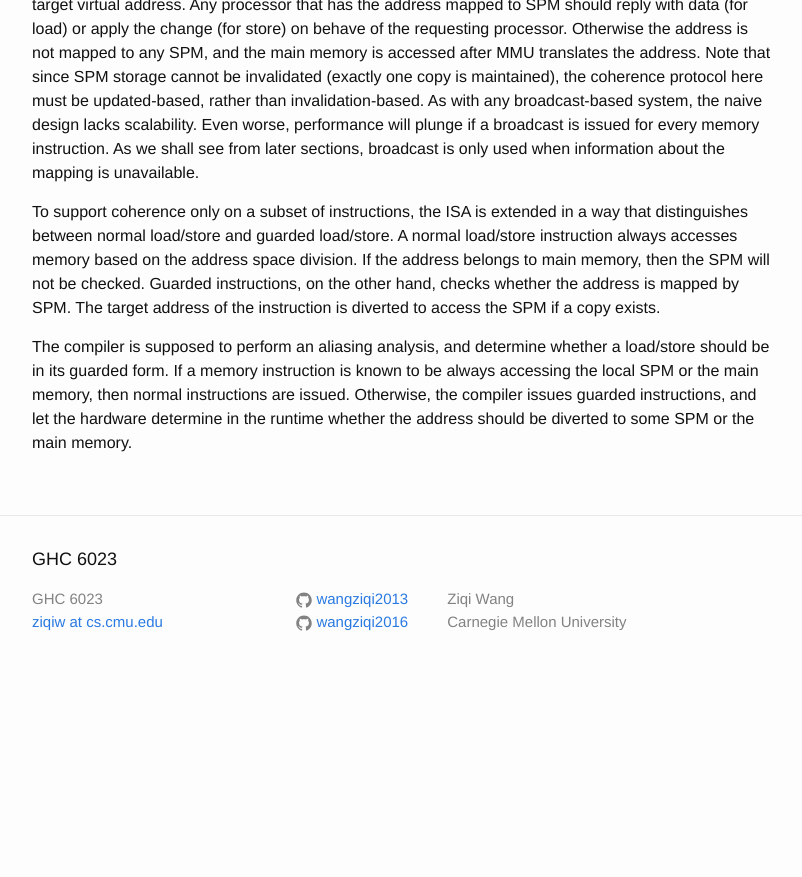
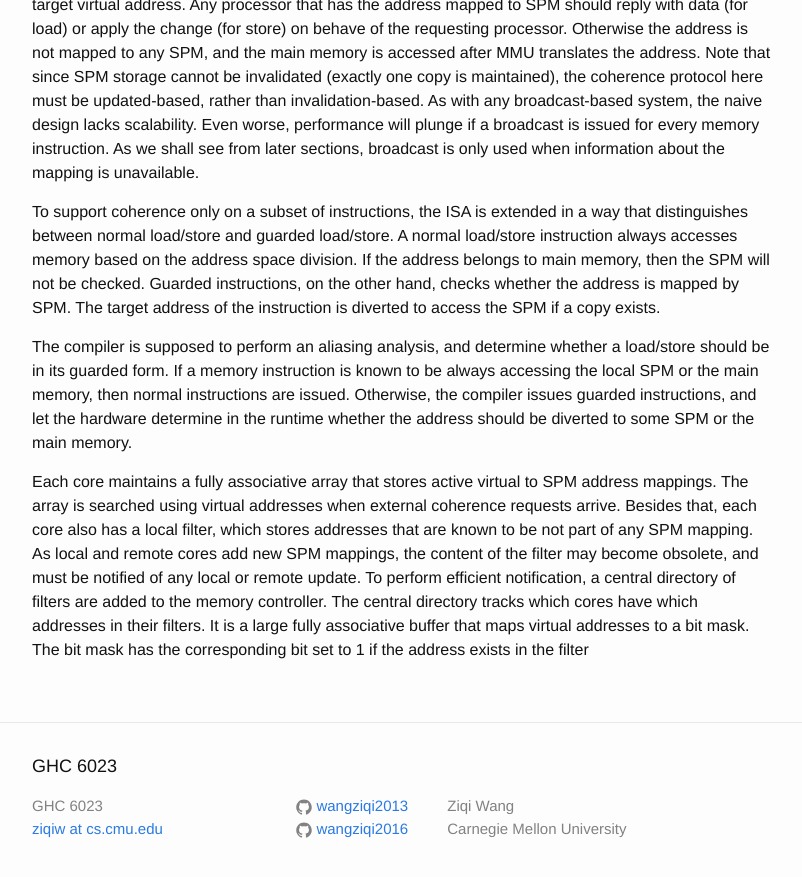
Before and after one commit to wangziqi2013/wangziqi2013.github.io, a Jekyll site: the page built from _posts/2018-05-25-Coherence-Protocol-for-Translarent-Management-of-Scratchpad-Memories-in-Shared-Memory-Manycore-Arch.markdown, in a window 1280 px wide and 900 px high, scrolled down 1642 px. Shown: the top 877 px of the window, without its empty margins (238-1040 px from the left). Built offline with Jekyll 4.4.1, drawn with Linux system fonts in a browser that asks for light colours; before the commit the page ends 2335 px from its top, so only the background shows below that.

Commit message:
Adding filter and dir

```diff
--- a/_posts/2018-05-25-Coherence-Protocol-for-Translarent-Management-of-Scratchpad-Memories-in-Shared-Memory-Manycore-Arch.markdown
+++ b/_posts/2018-05-25-Coherence-Protocol-for-Translarent-Management-of-Scratchpad-Memories-in-Shared-Memory-Manycore-Arch.markdown
@@ -73,3 +73,11 @@ The compiler is supposed to perform an aliasing analysis, and determine whether
 If a memory instruction is known to be always accessing the local SPM or the main memory, then normal instructions are issued.
 Otherwise, the compiler issues guarded instructions, and let the hardware determine in the runtime whether the address
 should be diverted to some SPM or the main memory.
+
+Each core maintains a fully associative array that stores active virtual to SPM address mappings. The array is searched using
+virtual addresses when external coherence requests arrive. Besides that, each core also has a local filter, which stores addresses
+that are known to be not part of any SPM mapping. As local and remote cores add new SPM mappings, the content of the filter may
+become obsolete, and must be notified of any local or remote update. To perform efficient notification, a central directory of
+filters are added to the memory controller. The central directory tracks which cores have which addresses in their filters.
+It is a large fully associative buffer that maps virtual addresses to a bit mask. The bit mask has the corresponding bit set to
+1 if the address exists in the filter
```
